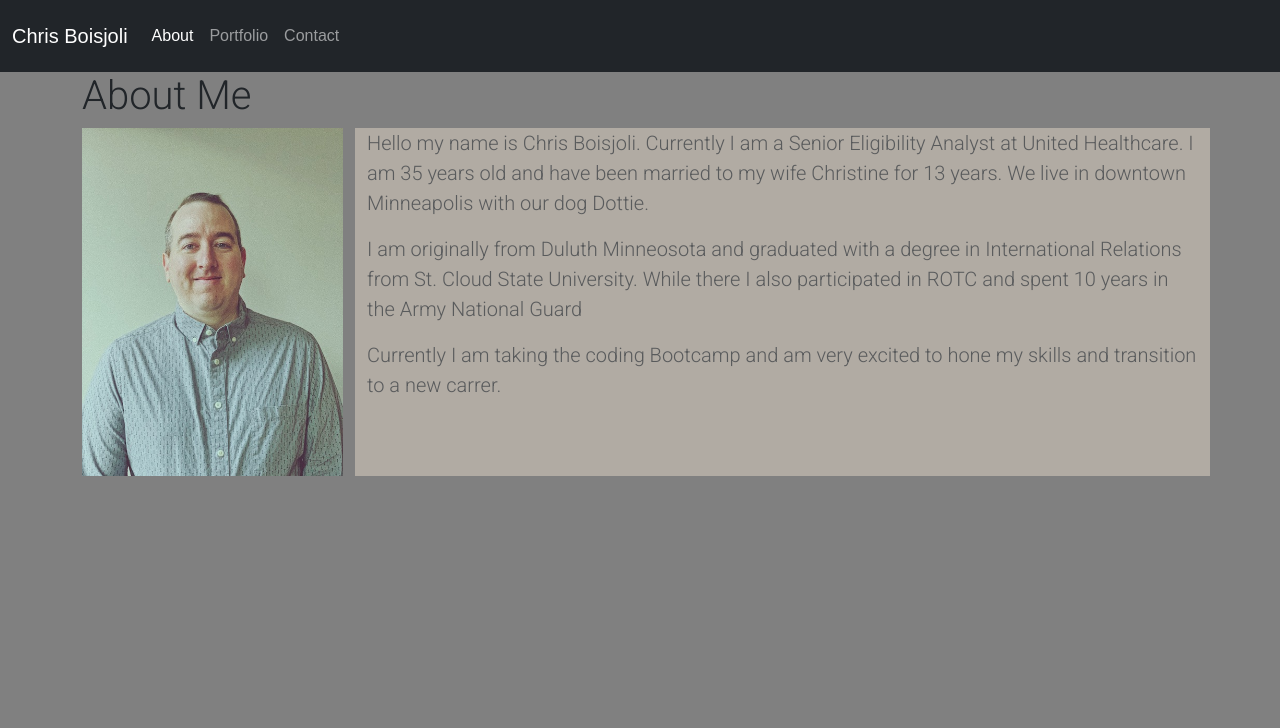
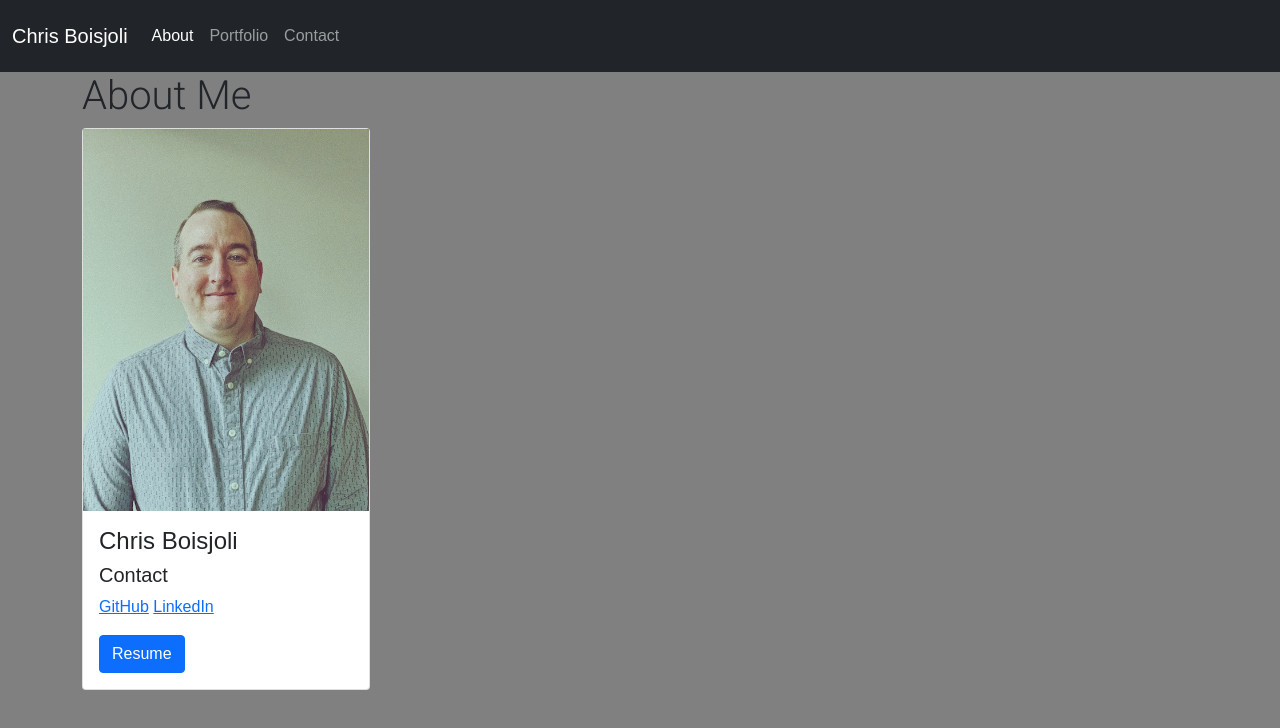
Before and after one commit to ChrisBoisjoli/ChrisBoisjoliPortfolio, a plain HTML site: page index.html in a window 1280 px wide. Drawn offline with nearby package versions, Linux system fonts and the light colour scheme.

Commit message:
add social links

```diff
--- a/index.html
+++ b/index.html
@@ -40,12 +40,24 @@
       </nav>
     <section class="container">
         <h1>About Me</h1>
-        <div class="row">
+        <div class="card" style="width: 18rem;">
+          <img src="assets/Headshot.jpg" class="img-responsive" width="100%" height="auto" alt="photo of the author Chris Boisjoli">
+          <div class="card-body">
+            <h4>Chris Boisjoli</h4>
+            <h5 class="card-title">Contact</h5>
+            <p class="card-text">
+              <a href="https://github.com/ChrisBoisjoli">GitHub</a>
+              <a href="https://www.linkedin.com/in/chris-boisjoli-b13193200/">LinkedIn</a>
+            </p>
+            <a href="#" class="btn btn-primary">Resume</a>
+          </div>
+        </div>
+        <!-- <div class="row">
             <div class="col-md-3">
                 <img src="assets/Headshot.jpg" class="img-responsive" width="100%" height="auto" alt="photo of the author Chris Boisjoli">
             </div>
             <article class="col-md-9"> <p>Hello my name is Chris Boisjoli. Currently I am a Senior Eligibility Analyst at United Healthcare. I am 35 years old and have been married to my wife Christine for 13 years. We live in downtown Minneapolis with our dog Dottie.</p> <p>I am originally from Duluth Minneosota and graduated with a degree in International Relations from St. Cloud State University. While there I also participated in ROTC and spent 10 years in the Army National Guard</p> <p>Currently I am taking the coding Bootcamp and am very excited to hone my skills and transition to a new carrer.</p> </article>
-        </div>
+        </div> -->
     </section>
 </body>
 </html>
```
